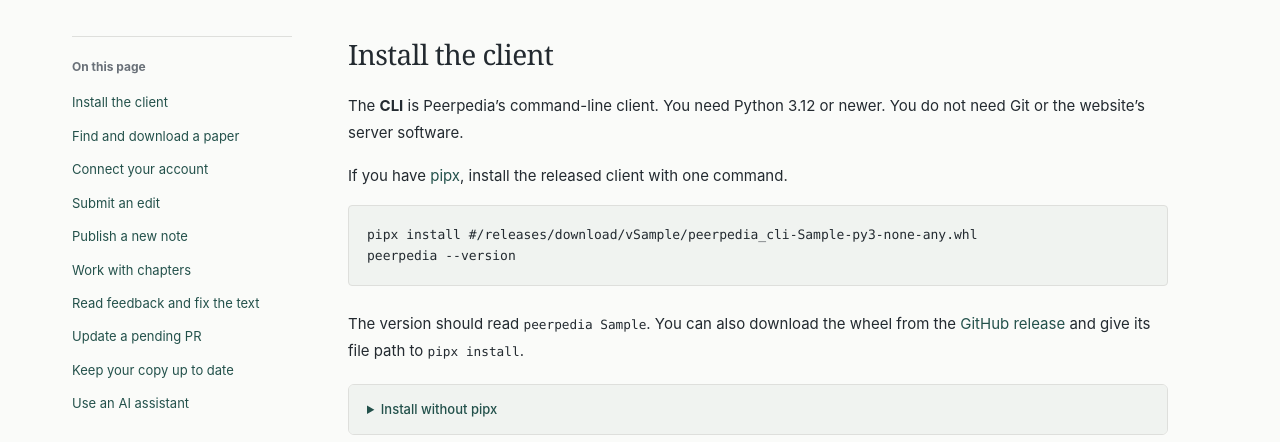
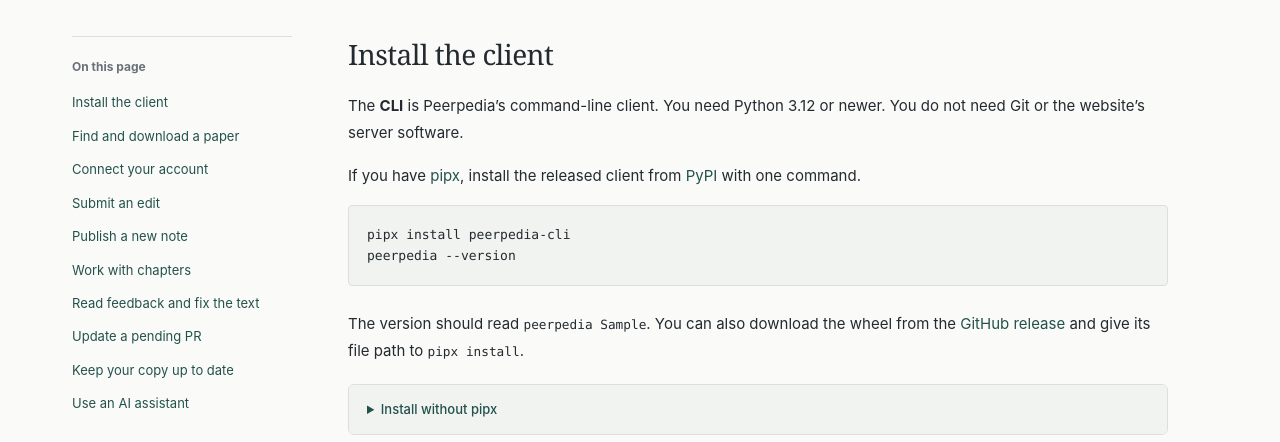
Before and after one commit to peerpedia/peerpedia, a Django app: template templates/publishing/help_cli.html in a window 1280 px wide. Shown: the part 369-811 px from the top of the page. Run offline with Django 5.2, Linux system fonts and the light colour scheme; the template is opened without the code that fills it: most values are stand-ins (such as "Sample title", 1, 10 or a date in 2020).

Commit message:
Use the published PyPI package in installation guides (#25)
Co-authored-by: Chenqi Meng <178862934+Chenqitrg@users.noreply.github.com>

```diff
--- a/templates/publishing/help_cli.html
+++ b/templates/publishing/help_cli.html
@@ -19,8 +19,8 @@
 <section id="install">
   <h2>Install the client</h2>
   <p>The <strong>CLI</strong> is Peerpedia’s command-line client. You need Python 3.12 or newer. You do not need Git or the website’s server software.</p>
-  <p>If you have <a href="https://pipx.pypa.io/stable/installation/">pipx</a>, install the released client with one command.</p>
-  <pre><code>pipx install {{ repository_url }}/releases/download/v{{ project_version }}/peerpedia_cli-{{ project_version }}-py3-none-any.whl
+  <p>If you have <a href="https://pipx.pypa.io/stable/installation/">pipx</a>, install the released client from <a href="https://pypi.org/project/peerpedia-cli/">PyPI</a> with one command.</p>
+  <pre><code>pipx install peerpedia-cli
 peerpedia --version</code></pre>
   <p>The version should read <code>peerpedia {{ project_version }}</code>. You can also download the wheel from the <a href="{{ repository_url }}/releases/tag/v{{ project_version }}">GitHub release</a> and give its file path to <code>pipx install</code>.</p>
   <details class="help-disclosure"><summary>Install without pipx</summary><div>
@@ -31,7 +31,7 @@ source ~/.venvs/peerpedia/bin/activate</code></pre>
   <pre><code>py -m venv "$env:USERPROFILE\.venvs\peerpedia"
 &amp; "$env:USERPROFILE\.venvs\peerpedia\Scripts\Activate.ps1"</code></pre>
   <p>Then install the client in that environment.</p>
-  <pre><code>python -m pip install {{ repository_url }}/releases/download/v{{ project_version }}/peerpedia_cli-{{ project_version }}-py3-none-any.whl
+  <pre><code>python -m pip install peerpedia-cli
 peerpedia --help</code></pre>
   <p>Activate the same environment when you open a new terminal.</p>
   </div></details>
```
Also changed, not shown: RELEASING.md (+2 -2 lines), plugins/peerpedia/skills/peerpedia/references/setup.md (+2 -2 lines), README.md, cli/README.md, plugins/peerpedia/README.md.
